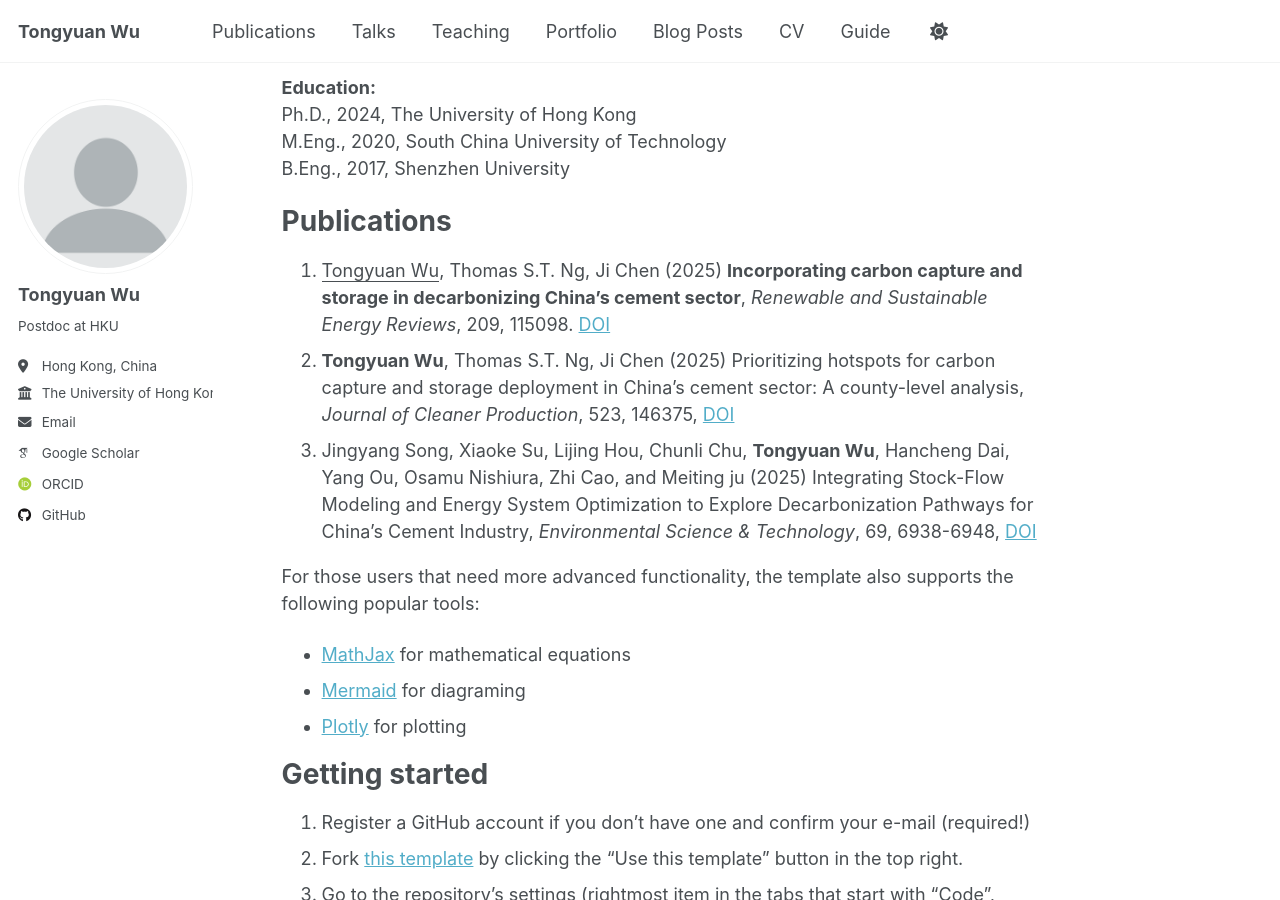
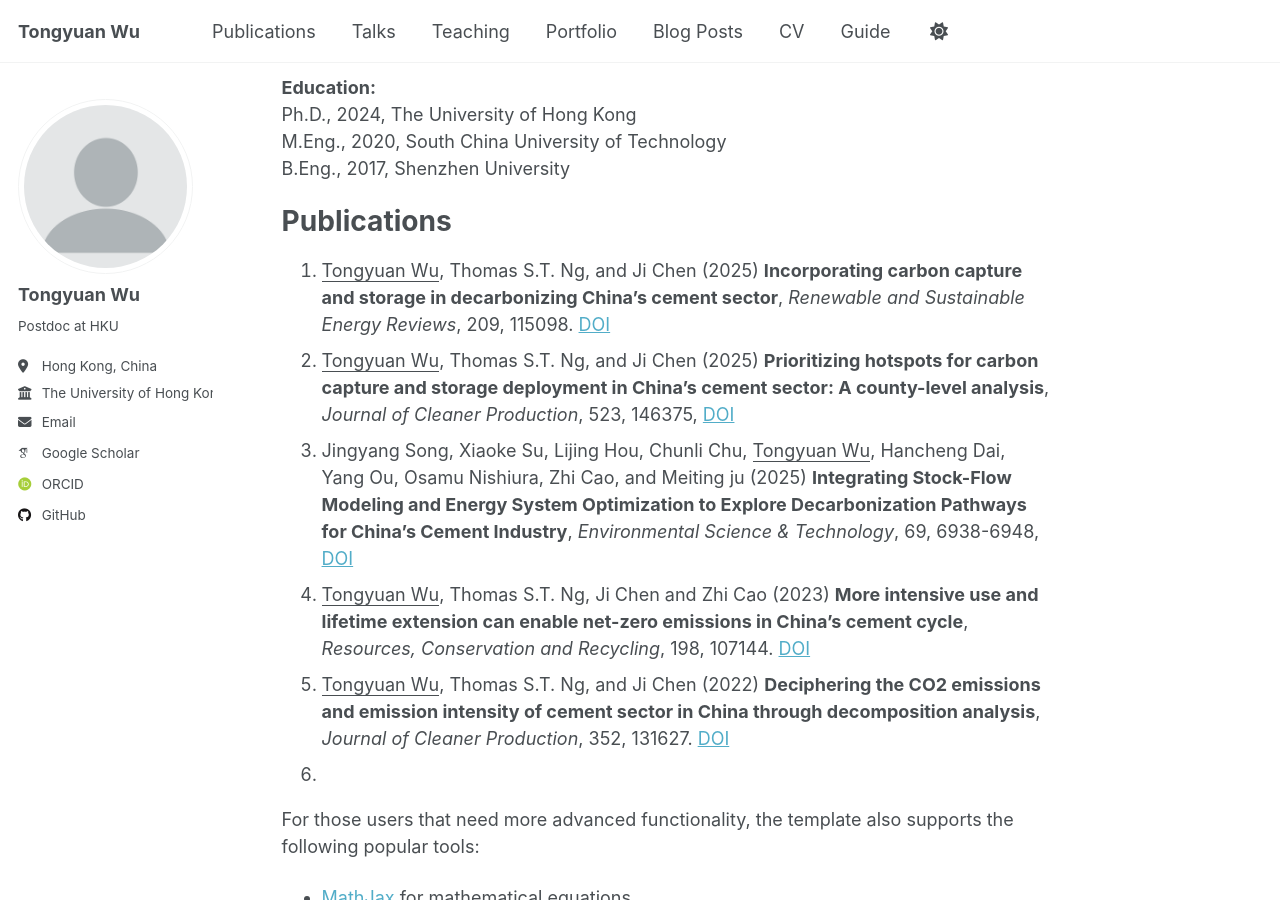
Before and after one commit to tongyuanwu/tongyuanwu.github.io, a Jekyll site: the page built from _pages/about.md, in a window 1280 px wide and 900 px high, scrolled down 357 px. Built offline with Jekyll 4.4.1, drawn with Linux system fonts in a browser that asks for light colours; some web fonts are replaced; a script that is not in the unit is left out.

Commit message:
Update publications list in about.md
Added new publications with updated formatting and additional entries.

```diff
--- a/_pages/about.md
+++ b/_pages/about.md
@@ -24,9 +24,12 @@ biodiversity impact
 
 Publications
 ======
-1. <u>Tongyuan Wu</u>, Thomas S.T. Ng, Ji Chen (2025) **Incorporating carbon capture and storage in decarbonizing China’s cement sector**, *Renewable and Sustainable Energy Reviews*, 209, 115098. [DOI](https://doi.org/10.1016/j.rser.2024.115098)
-2. **Tongyuan Wu**, Thomas S.T. Ng, Ji Chen (2025) Prioritizing hotspots for carbon capture and storage deployment in China’s cement sector: A county-level analysis, *Journal of Cleaner Production*, 523, 146375, [DOI](https://doi.org/10.1016/j.jclepro.2025.146375)
-3. Jingyang Song, Xiaoke Su, Lijing Hou, Chunli Chu, **Tongyuan Wu**, Hancheng Dai, Yang Ou, Osamu Nishiura, Zhi Cao, and Meiting ju (2025) Integrating Stock-Flow Modeling and Energy System Optimization to Explore Decarbonization Pathways for China’s Cement Industry, *Environmental Science & Technology*, 69, 6938-6948, [DOI](https://doi.org/10.1021/acs.est.4c14724)
+1. <u>Tongyuan Wu</u>, Thomas S.T. Ng, and Ji Chen (2025) **Incorporating carbon capture and storage in decarbonizing China’s cement sector**, *Renewable and Sustainable Energy Reviews*, 209, 115098. [DOI](https://doi.org/10.1016/j.rser.2024.115098)
+2. <u>Tongyuan Wu</u>, Thomas S.T. Ng, and Ji Chen (2025) **Prioritizing hotspots for carbon capture and storage deployment in China’s cement sector: A county-level analysis**, *Journal of Cleaner Production*, 523, 146375, [DOI](https://doi.org/10.1016/j.jclepro.2025.146375)
+3. Jingyang Song, Xiaoke Su, Lijing Hou, Chunli Chu, <u>Tongyuan Wu</u>, Hancheng Dai, Yang Ou, Osamu Nishiura, Zhi Cao, and Meiting ju (2025) **Integrating Stock-Flow Modeling and Energy System Optimization to Explore Decarbonization Pathways for China’s Cement Industry**, *Environmental Science & Technology*, 69, 6938-6948, [DOI](https://doi.org/10.1021/acs.est.4c14724)
+4. <u>Tongyuan Wu</u>, Thomas S.T. Ng, Ji Chen and Zhi Cao (2023) **More intensive use and lifetime extension can enable net-zero emissions in China’s cement cycle**, *Resources, Conservation and Recycling*, 198, 107144. [DOI](https://doi.org/10.1016/j.resconrec.2023.107144)
+5. <u>Tongyuan Wu</u>, Thomas S.T. Ng, and Ji Chen (2022) **Deciphering the CO2 emissions and emission intensity of cement sector in China through decomposition analysis**, *Journal of Cleaner Production*, 352, 131627. [DOI](https://doi.org/10.1016/j.jclepro.2022.131627)
+6.
 
 For those users that need more advanced functionality, the template also supports the following popular tools:
 - [MathJax](https://www.mathjax.org/) for mathematical equations
```
